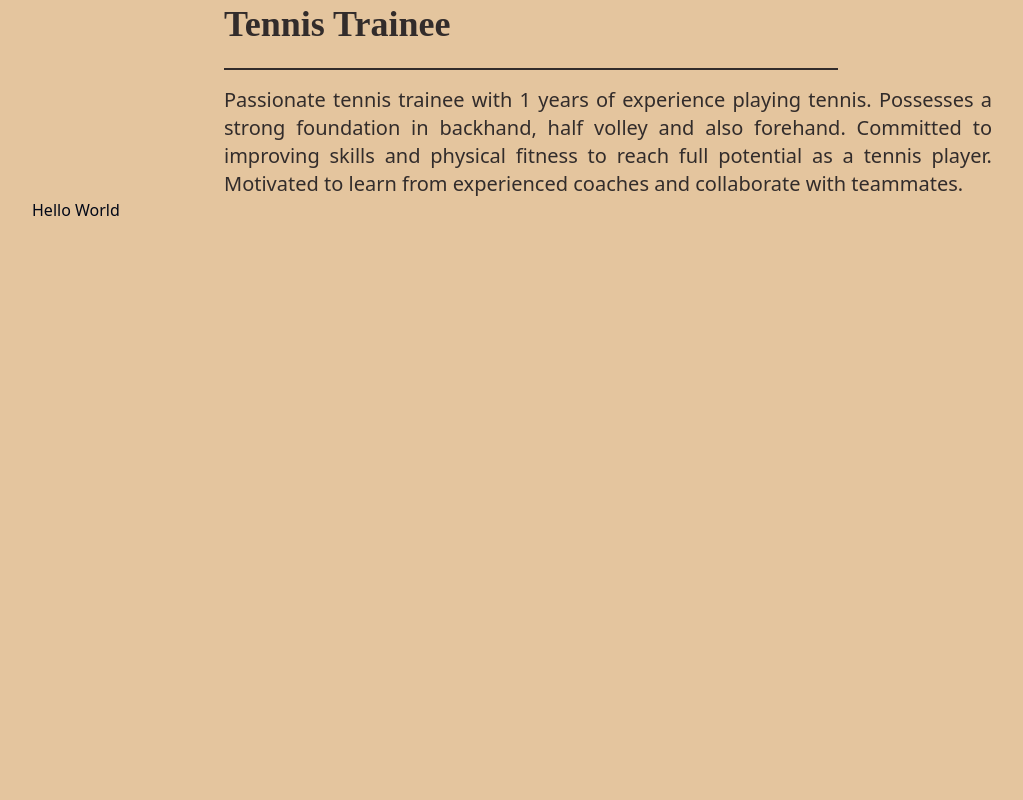
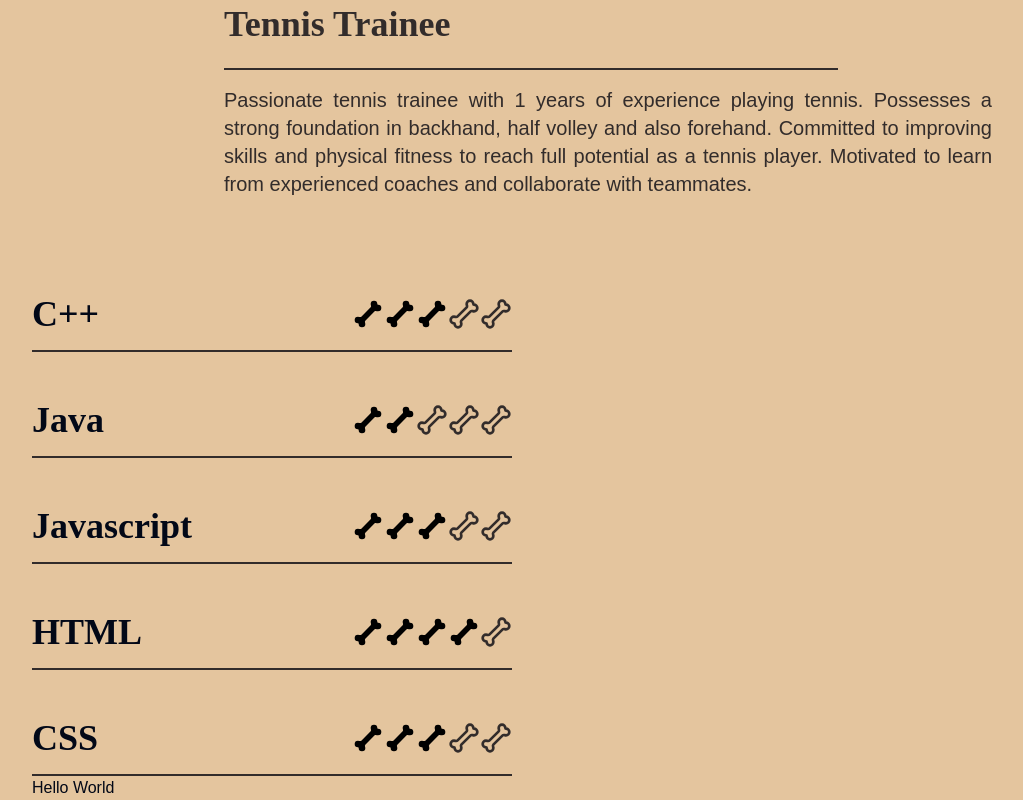
Before and after one commit to mhasaero/Final-Project-GDSC, a React (Vite) app: page / in a window 1280 px wide. Shown: the part 1220-2020 px from the top of the page, without its empty margins (128-1151 px from the left). Before the commit the page ends 1442 px from the top, so only its background shows below. Built offline with nearby package versions, Linux system fonts and the light colour scheme.

Commit message:
feat: half-skills

```diff
--- a/package.json
+++ b/package.json
@@ -10,6 +10,7 @@
     "preview": "vite preview"
   },
   "dependencies": {
+    "@radix-ui/react-accordion": "^1.2.0",
     "@radix-ui/react-dialog": "^1.1.1",
     "class-variance-authority": "^0.7.0",
     "clsx": "^2.1.1",
--- a/src/App.tsx
+++ b/src/App.tsx
@@ -1,13 +1,15 @@
 import Nav from "./components/Nav";
 import Home from "./components/Home";
 import About from "./components/About";
+import Skills from "./components/Skills";
 
 export default function App() {
   return (
-    <main className="px-12 md:px-20 lg:px-28 xl:px-40">
+    <main className="px-12 md:px-20 lg:px-28 xl:px-40 font-sans">
       <Nav />
       <Home />
       <About />
+      <Skills />
       <h1>Hello World</h1>
     </main>
   );
--- /dev/null
+++ b/src/components/Skills.tsx
@@ -0,0 +1,28 @@
+import React from "react";
+import SkillsChart from "./SkillsChart";
+import { Accordion } from "./ui/accordion";
+
+export default function Skills() {
+  return (
+    <section id="skills" className="flex mt-20">
+      <Accordion type="single" collapsible className="font-times text-2xl md:text-3xl xl:text-4xl flex flex-col gap-6 lg:gap-8 w-full md:w-1/2">
+        <SkillsChart rate={3} item="item-1">
+          C++
+        </SkillsChart>
+        <SkillsChart rate={2} item="item-2">
+          Java
+        </SkillsChart>
+        <SkillsChart rate={3} item="item-3">
+          Javascript
+        </SkillsChart>
+        <SkillsChart rate={4} item="item-4">
+          HTML
+        </SkillsChart>
+        <SkillsChart rate={3} item="item-5">
+          CSS
+        </SkillsChart>
+      </Accordion>
+      <div></div>
+    </section>
+  );
+}
--- /dev/null
+++ b/src/components/SkillsChart.tsx
@@ -0,0 +1,39 @@
+import React from "react";
+import { Bone } from "lucide-react";
+import { Accordion, AccordionContent, AccordionItem, AccordionTrigger } from "./ui/accordion";
+
+type Props = { children: string; rate: number; item: string };
+
+export default function SkillsChart({ children, rate, item, ...props }: Props) {
+  return (
+    // <li className="flex items-center justify-between gap-6 md:gap-8 lg:gap-12">
+    //   <h3>
+    //     <strong>{children}</strong>
+    //   </h3>
+    //   <div className="flex text-primary">
+    //     {Array.from({ length: rate }, () => (
+    //       <Bone className="md:size-8" fill="primary" strokeWidth={0} />
+    //     ))}
+    //     {Array.from({ length: 5 - rate }, () => (
+    //       <Bone className="md:size-8" />
+    //     ))}
+    //   </div>
+    // </li>
+    <AccordionItem value={item}>
+      <AccordionTrigger className="flex items-center justify-between">
+        <h3>
+          <strong>{children}</strong>
+        </h3>
+        <div className="flex text-primary">
+          {Array.from({ length: rate }, () => (
+            <Bone className="md:size-8" fill="primary" strokeWidth={0} />
+          ))}
+          {Array.from({ length: 5 - rate }, () => (
+            <Bone className="md:size-8" />
+          ))}
+        </div>
+      </AccordionTrigger>
+      <AccordionContent className="font-sans">Yes. It adheres to the WAI-ARIA design pattern.</AccordionContent>
+    </AccordionItem>
+  );
+}
--- /dev/null
+++ b/src/components/ui/accordion.tsx
@@ -0,0 +1,31 @@
+import * as React from "react";
+import * as AccordionPrimitive from "@radix-ui/react-accordion";
+import { ChevronDown } from "lucide-react";
+
+import { cn } from "../../lib/utils";
+
+const Accordion = AccordionPrimitive.Root;
+
+const AccordionItem = React.forwardRef<React.ElementRef<typeof AccordionPrimitive.Item>, React.ComponentPropsWithoutRef<typeof AccordionPrimitive.Item>>(({ className, ...props }, ref) => (
+  <AccordionPrimitive.Item ref={ref} className={cn("border-b-2 border-primary", className)} {...props} />
+));
+AccordionItem.displayName = "AccordionItem";
+
+const AccordionTrigger = React.forwardRef<React.ElementRef<typeof AccordionPrimitive.Trigger>, React.ComponentPropsWithoutRef<typeof AccordionPrimitive.Trigger>>(({ className, children, ...props }, ref) => (
+  <AccordionPrimitive.Header className="flex">
+    <AccordionPrimitive.Trigger ref={ref} className={cn("flex flex-1 items-center justify-between py-4 font-medium transition-all [&[data-state=open]>svg]:rotate-180", className)} {...props}>
+      {children}
+    </AccordionPrimitive.Trigger>
+  </AccordionPrimitive.Header>
+));
+AccordionTrigger.displayName = AccordionPrimitive.Trigger.displayName;
+
+const AccordionContent = React.forwardRef<React.ElementRef<typeof AccordionPrimitive.Content>, React.ComponentPropsWithoutRef<typeof AccordionPrimitive.Content>>(({ className, children, ...props }, ref) => (
+  <AccordionPrimitive.Content ref={ref} className="overflow-hidden text-sm transition-all data-[state=closed]:animate-accordion-up data-[state=open]:animate-accordion-down" {...props}>
+    <div className={cn("pb-4 pt-0", className)}>{children}</div>
+  </AccordionPrimitive.Content>
+));
+
+AccordionContent.displayName = AccordionPrimitive.Content.displayName;
+
+export { Accordion, AccordionItem, AccordionTrigger, AccordionContent };
--- a/tailwind.config.js
+++ b/tailwind.config.js
@@ -13,8 +13,23 @@ module.exports = {
     },
     fontFamily: {
       times: "Times New Roman",
+      sans: "sans-serif",
     },
     extend: {
+      keyframes: {
+        "accordion-down": {
+          from: { height: "0" },
+          to: { height: "var(--radix-accordion-content-height)" },
+        },
+        "accordion-up": {
+          from: { height: "var(--radix-accordion-content-height)" },
+          to: { height: "0" },
+        },
+      },
+      animation: {
+        "accordion-down": "accordion-down 0.2s ease-out",
+        "accordion-up": "accordion-up 0.2s ease-out",
+      },
       colors: {
         border: "hsl(var(--border))",
         input: "hsl(var(--input))",
```
Also changed, not shown: 1 other file (tests, documents, lock files or other folders).
